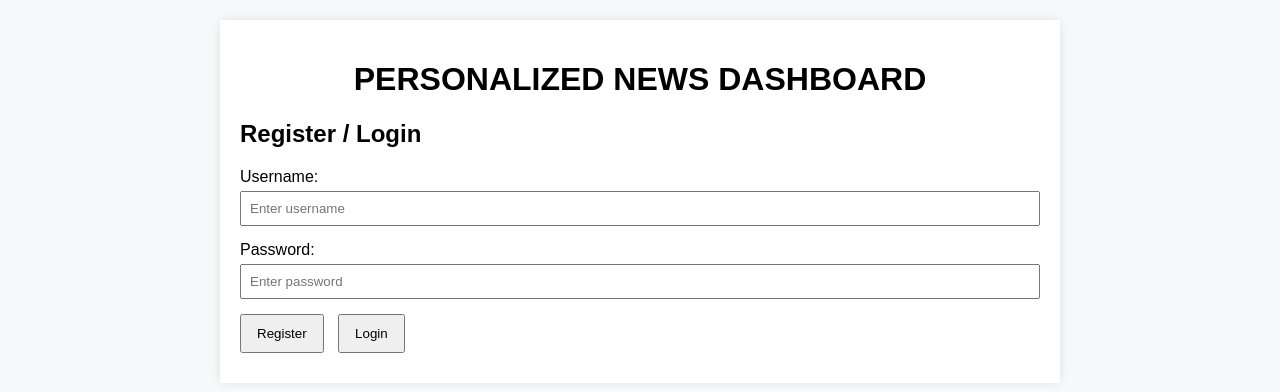
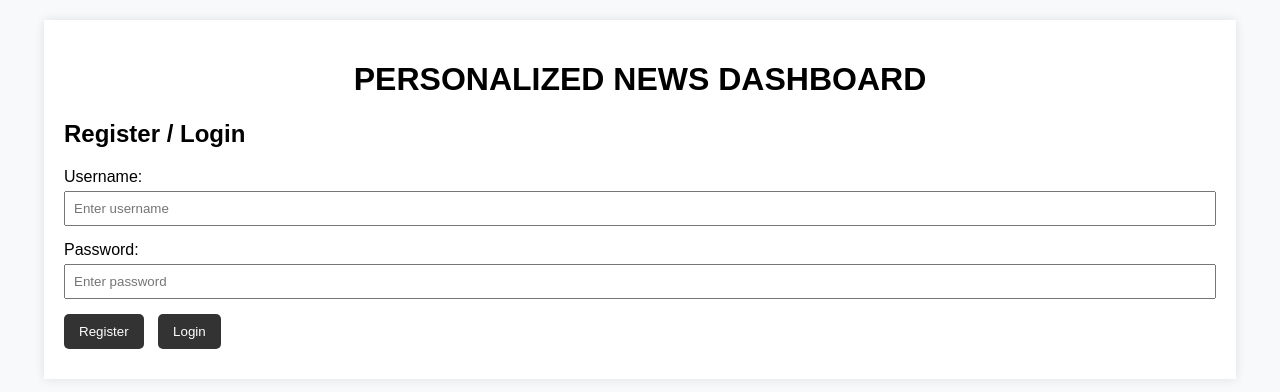
Before and after one commit to Ayush-Kumar-25/Personalized_News_Dashboard, a Flask app: page / in a window 1280 px wide. Shown: the top 392 px of the page. Run offline with Flask 3, Linux system fonts and the light colour scheme.

Commit message:
Add files via upload

```diff
--- a/app/static/css/styles.css
+++ b/app/static/css/styles.css
@@ -8,7 +8,7 @@ body {
 
 /* Style for the container div to center it and add padding, background color, and shadow */
 .container {
-    max-width: 800px;
+    max-width: 90%; /* Changed to cover more screen width */
     margin: 20px auto;
     padding: 20px;
     background-color: #ffffff;
@@ -43,6 +43,14 @@ button {
     padding: 10px 15px;
     margin-right: 10px;
     cursor: pointer;
+    border: none;
+    background-color: #333;
+    color: #fff;
+    border-radius: 5px;
+}
+
+button:hover {
+    background-color: #555;
 }
 
 /* Style for authentication message to add top margin and set text color to red */
```
Also changed, not shown: other parts of app/static/css/styles.css (+4 -0 lines).
